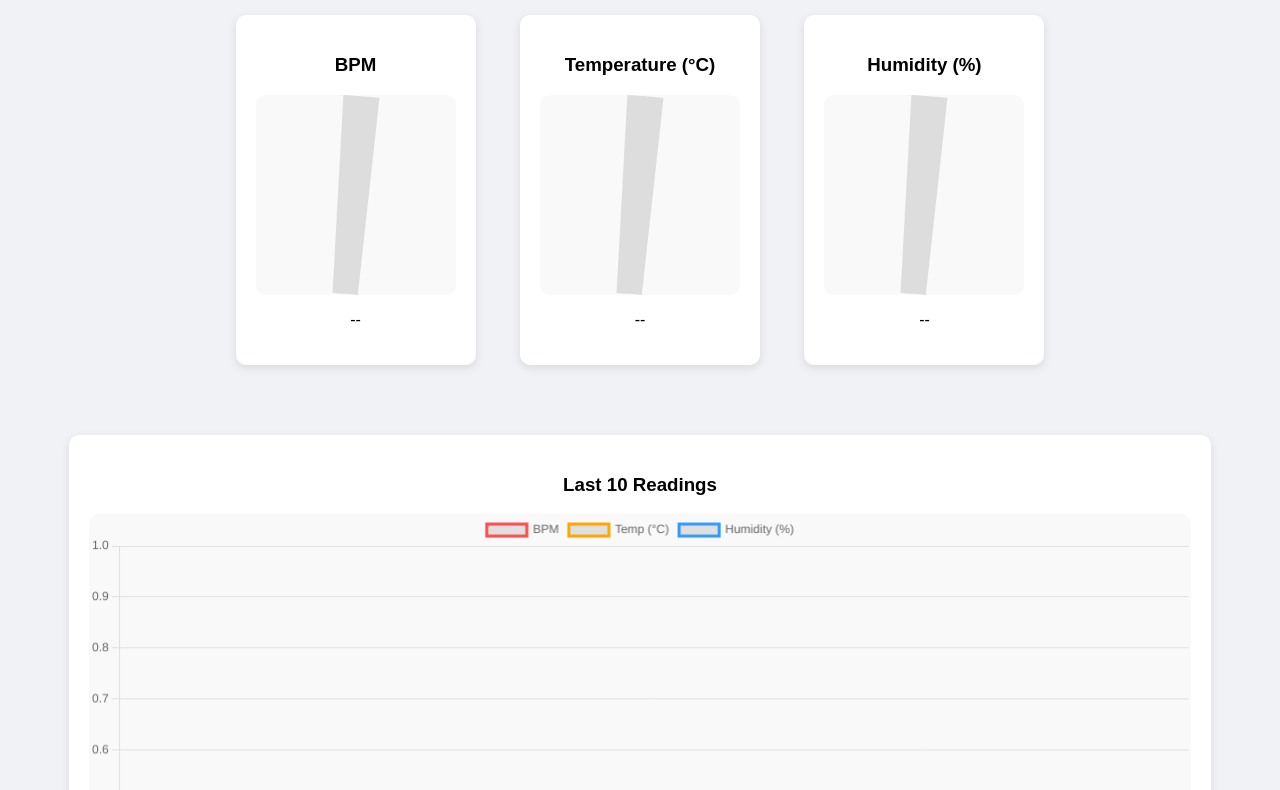
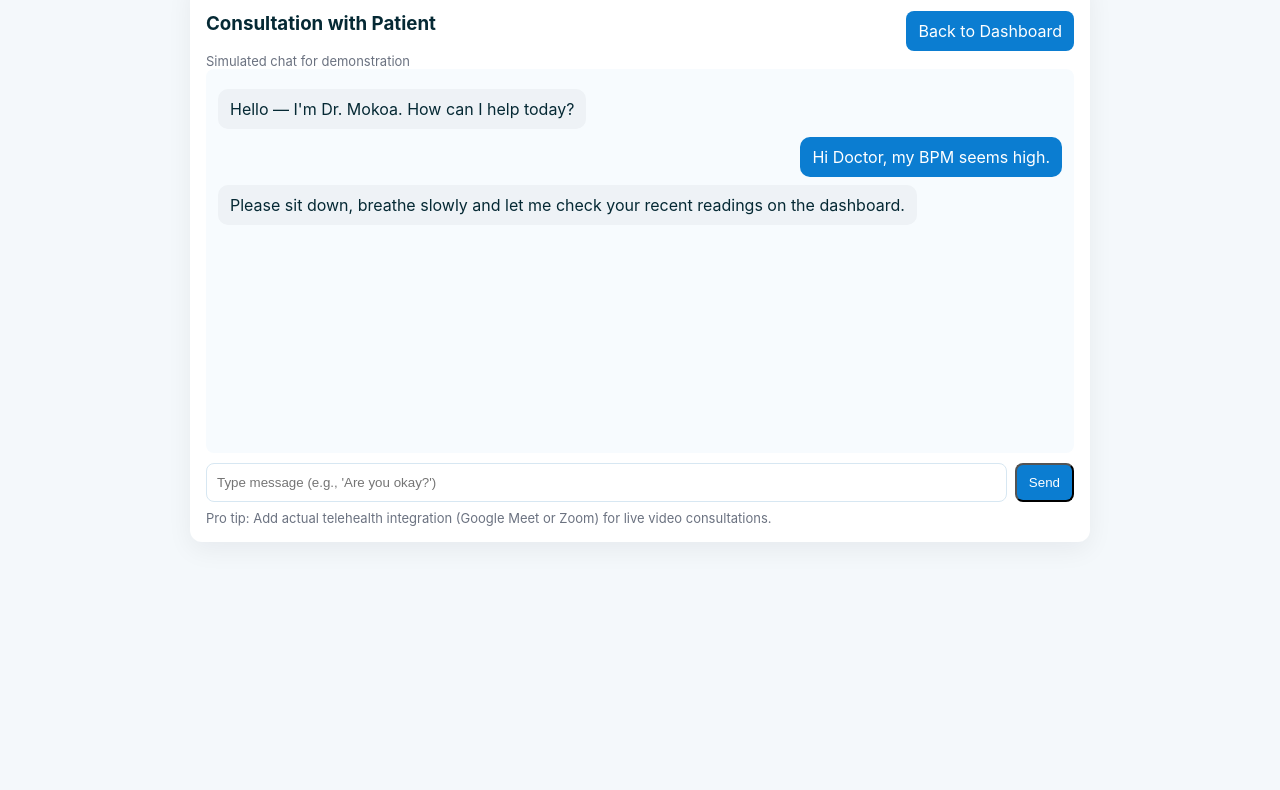
Before and after one commit to thapelomokoa/iot-healthbased-monitoring, a plain HTML site: page index.html in a window 1280 px wide. Shown: the part 101-891 px from the top of the page. After the commit the page ends 800 px from the top, so only its background shows below. Drawn offline with nearby package versions, Linux system fonts and the light colour scheme; no server answers.

Commit message:
index.html

```diff
--- a/index.html
+++ b/index.html
@@ -1,174 +1,90 @@
-<!DOCTYPE html>
+<!doctype html>
 <html lang="en">
 <head>
-  <meta charset="UTF-8">
-  <meta name="viewport" content="width=device-width, initial-scale=1.0">
-  <title>Patient Health Dashboard</title>
-  <script src="https://cdn.jsdelivr.net/npm/chart.js"></script>
+  <meta charset="utf-8" />
+  <meta name="viewport" content="width=device-width,initial-scale=1" />
+  <title>Consultation — IoT Health Monitoring</title>
   <style>
-    body {
-      font-family: Arial, sans-serif;
-      background: #f0f2f5;
-      text-align: center;
-      padding: 20px;
-    }
-    h1 { margin-bottom: 10px; }
-    .gauge-container, .chart-container {
-      display: inline-block;
-      margin: 20px;
-      background: #fff;
-      padding: 20px;
-      border-radius: 10px;
-      box-shadow: 0 3px 10px rgba(0,0,0,0.1);
-    }
-    canvas { background: #f9f9f9; border-radius: 10px; }
-    button {
-      margin-top: 20px;
-      padding: 10px 20px;
-      font-size: 16px;
-      cursor: pointer;
-      border: none;
-      background-color: #3399ff;
-      color: white;
-      border-radius: 5px;
-    }
+    body{font-family:Inter, system-ui, Arial;background:#f4f8fb;margin:0;color:#052934}
+    header{padding:12px 20px;background:linear-gradient(90deg,#0b7dd1,#055278);color:#fff}
+    .container{max-width:900px;margin:18px auto;padding:16px}
+    .card{background:#fff;padding:16px;border-radius:12px;box-shadow:0 8px 26px rgba(10,20,40,0.06)}
+    .chat{height:360px;overflow:auto;padding:12px;border-radius:8px;background:#f7fbfe}
+    .msg{margin:8px 0;display:flex;gap:8px;align-items:flex-start}
+    .msg.you{flex-direction:row-reverse}
+    .bubble{padding:10px 12px;border-radius:10px;max-width:80%}
+    .bubble.you{background:#0b7dd1;color:#fff}
+    .bubble.them{background:#eef2f6;color:#052934}
+    .controls{display:flex;gap:8px;margin-top:10px}
+    .input{flex:1;padding:10px;border-radius:8px;border:1px solid #d7e7f2}
+    .btn{background:#0b7dd1;color:#fff;padding:10px 12px;border-radius:8px}
+    .small{font-size:13px;color:#6b7280;margin-top:8px}
   </style>
 </head>
 <body>
+  <header><strong>Online Consultation</strong></header>
+  <main class="container">
+    <div class="card">
+      <div style="display:flex;justify-content:space-between;align-items:center">
+        <div>
+          <h3 id="consTitle">Consultation with Patient</h3>
+          <div class="small">Simulated chat for demonstration</div>
+        </div>
+        <div>
+          <a href="dashboard.html" style="text-decoration:none" class="btn">Back to Dashboard</a>
+        </div>
+      </div>
 
-  <h1>Patient Health Dashboard</h1>
+      <div id="chat" class="chat" aria-live="polite"></div>
 
-  <div class="gauge-container">
-    <h3>BPM</h3>
-    <canvas id="bpmGauge" width="200" height="200"></canvas>
-    <p id="bpmValue">--</p>
-  </div>
+      <div class="controls">
+        <input id="chatInput" class="input" placeholder="Type message (e.g., 'Are you okay?')">
+        <button id="sendBtn" class="btn">Send</button>
+      </div>
 
-  <div class="gauge-container">
-    <h3>Temperature (°C)</h3>
-    <canvas id="tempGauge" width="200" height="200"></canvas>
-    <p id="tempValue">--</p>
-  </div>
-
-  <div class="gauge-container">
-    <h3>Humidity (%)</h3>
-    <canvas id="humGauge" width="200" height="200"></canvas>
-    <p id="humValue">--</p>
-  </div>
-
-  <div class="chart-container" style="width:90%; margin-top:50px;">
-    <h3>Last 10 Readings</h3>
-    <canvas id="lineChart"></canvas>
-  </div>
-
-  <button id="downloadCSV">Download CSV</button>
+      <div class="small">Pro tip: Add actual telehealth integration (Google Meet or Zoom) for live video consultations.</div>
+    </div>
+  </main>
 
 <script>
-const apiKey = 'KAUQ35X9SMMOAML8'; // ThingSpeak API Key
-const channelId = '3128115'; // Replace with your Channel ID
-let bpmData = [];
-let tempData = [];
-let humData = [];
-let labels = [];
+const chat = document.getElementById('chat');
+const input = document.getElementById('chatInput');
 
-// --- Gauges ---
-const bpmGauge = new Chart(document.getElementById('bpmGauge'), {
-  type: 'doughnut',
-  data: { labels: ['BPM', ''], datasets: [{ data: [0, 200], backgroundColor: ['#ff4d4d', '#ddd'], borderWidth: 0 }] },
-  options: { rotation: 1*Math.PI, circumference: 1*Math.PI, cutout: '70%', plugins: { legend: { display: false } } }
+function addMessage(text, who='them'){
+  const row = document.createElement('div');
+  row.className = 'msg ' + (who==='you' ? 'you' : '');
+  const bubble = document.createElement('div');
+  bubble.className = 'bubble ' + (who==='you' ? 'you' : 'them');
+  bubble.innerText = text;
+  row.appendChild(bubble);
+  chat.appendChild(row);
+  chat.scrollTop = chat.scrollHeight;
+}
+
+document.getElementById('sendBtn').addEventListener('click', ()=>{
+  const txt = input.value.trim();
+  if(!txt) return;
+  addMessage(txt,'you');
+  input.value='';
+  // simulated reply
+  setTimeout(()=> {
+    const reply = generateReply(txt);
+    addMessage(reply,'them');
+  }, 900 + Math.random()*900);
 });
 
-const tempGauge = new Chart(document.getElementById('tempGauge'), {
-  type: 'doughnut',
-  data: { labels: ['Temp', ''], datasets: [{ data: [0, 50], backgroundColor: ['#ffa500', '#ddd'], borderWidth: 0 }] },
-  options: { rotation: 1*Math.PI, circumference: 1*Math.PI, cutout: '70%', plugins: { legend: { display: false } } }
-});
-
-const humGauge = new Chart(document.getElementById('humGauge'), {
-  type: 'doughnut',
-  data: { labels: ['Hum', ''], datasets: [{ data: [0, 100], backgroundColor: ['#3399ff', '#ddd'], borderWidth: 0 }] },
-  options: { rotation: 1*Math.PI, circumference: 1*Math.PI, cutout: '70%', plugins: { legend: { display: false } } }
-});
-
-// --- Line chart ---
-const lineChart = new Chart(document.getElementById('lineChart'), {
-  type: 'line',
-  data: { labels: labels, datasets: [
-    { label: 'BPM', data: bpmData, borderColor: '#ff4d4d', fill: false },
-    { label: 'Temp (°C)', data: tempData, borderColor: '#ffa500', fill: false },
-    { label: 'Humidity (%)', data: humData, borderColor: '#3399ff', fill: false }
-  ]},
-  options: { responsive: true, plugins: { legend: { position: 'top' } } }
-});
-
-// --- Fetch ThingSpeak Data ---
-async function fetchData() {
-  try {
-    const response = await fetch(`https://api.thingspeak.com/channels/${channelId}/feeds.json?api_key=${apiKey}&results=10`);
-    const data = await response.json();
-    const feeds = data.feeds;
-
-    bpmData = [];
-    tempData = [];
-    humData = [];
-    labels = [];
-
-    feeds.forEach((feed, i) => {
-      bpmData.push(Number(feed.field1));
-      tempData.push(Number(feed.field2));
-      humData.push(Number(feed.field3));
-      labels.push(i+1);
-    });
-
-    // Update gauges
-    bpmGauge.data.datasets[0].data[0] = bpmData[bpmData.length-1] || 0;
-    bpmGauge.data.datasets[0].data[1] = 200 - bpmGauge.data.datasets[0].data[0];
-    bpmGauge.update();
-    document.getElementById('bpmValue').innerText = bpmData[bpmData.length-1] || '--';
-
-    tempGauge.data.datasets[0].data[0] = tempData[tempData.length-1] || 0;
-    tempGauge.data.datasets[0].data[1] = 50 - tempGauge.data.datasets[0].data[0];
-    tempGauge.update();
-    document.getElementById('tempValue').innerText = tempData[tempData.length-1] || '--';
-
-    humGauge.data.datasets[0].data[0] = humData[humData.length-1] || 0;
-    humGauge.data.datasets[0].data[1] = 100 - humGauge.data.datasets[0].data[0];
-    humGauge.update();
-    document.getElementById('humValue').innerText = humData[humData.length-1] || '--';
-
-    // Update line chart
-    lineChart.data.labels = labels;
-    lineChart.data.datasets[0].data = bpmData;
-    lineChart.data.datasets[1].data = tempData;
-    lineChart.data.datasets[2].data = humData;
-    lineChart.update();
-
-  } catch (error) {
-    console.error('Error fetching ThingSpeak data:', error);
-  }
+function generateReply(userMsg){
+  const lower = userMsg.toLowerCase();
+  if(lower.includes('pain') || lower.includes('hurt')) return "I'm sorry to hear that. Please rest and monitor your vitals. If BPM > 120, seek immediate help.";
+  if(lower.includes('ok') || lower.includes('fine')) return "Glad to hear. Keep monitoring and stay hydrated.";
+  if(lower.includes('temperature') || lower.includes('fever')) return "If temperature is above 38°C, consider taking paracetamol and consult a doctor.";
+  return "Thanks for the update. Please describe any symptoms and I will advise.";
 }
 
-// --- CSV Download ---
-function downloadCSV() {
-  let csv = 'BPM,Temperature,Humidity\n';
-  for (let i = 0; i < bpmData.length; i++) {
-    csv += `${bpmData[i]},${tempData[i]},${humData[i]}\n`;
-  }
-  const blob = new Blob([csv], { type: 'text/csv' });
-  const url = URL.createObjectURL(blob);
-  const a = document.createElement('a');
-  a.href = url;
-  a.download = 'patient_data.csv';
-  a.click();
-  URL.revokeObjectURL(url);
-}
-
-document.getElementById('downloadCSV').addEventListener('click', downloadCSV);
-
-// --- Refresh every 15 seconds ---
-fetchData();
-setInterval(fetchData, 15000);
-
+/* Welcome messages */
+addMessage("Hello — I'm Dr. Mokoa. How can I help today?", 'them');
+addMessage("Hi Doctor, my BPM seems high.", 'you');
+setTimeout(()=> addMessage("Please sit down, breathe slowly and let me check your recent readings on the dashboard.", 'them'), 900);
 </script>
 </body>
 </html>
```
